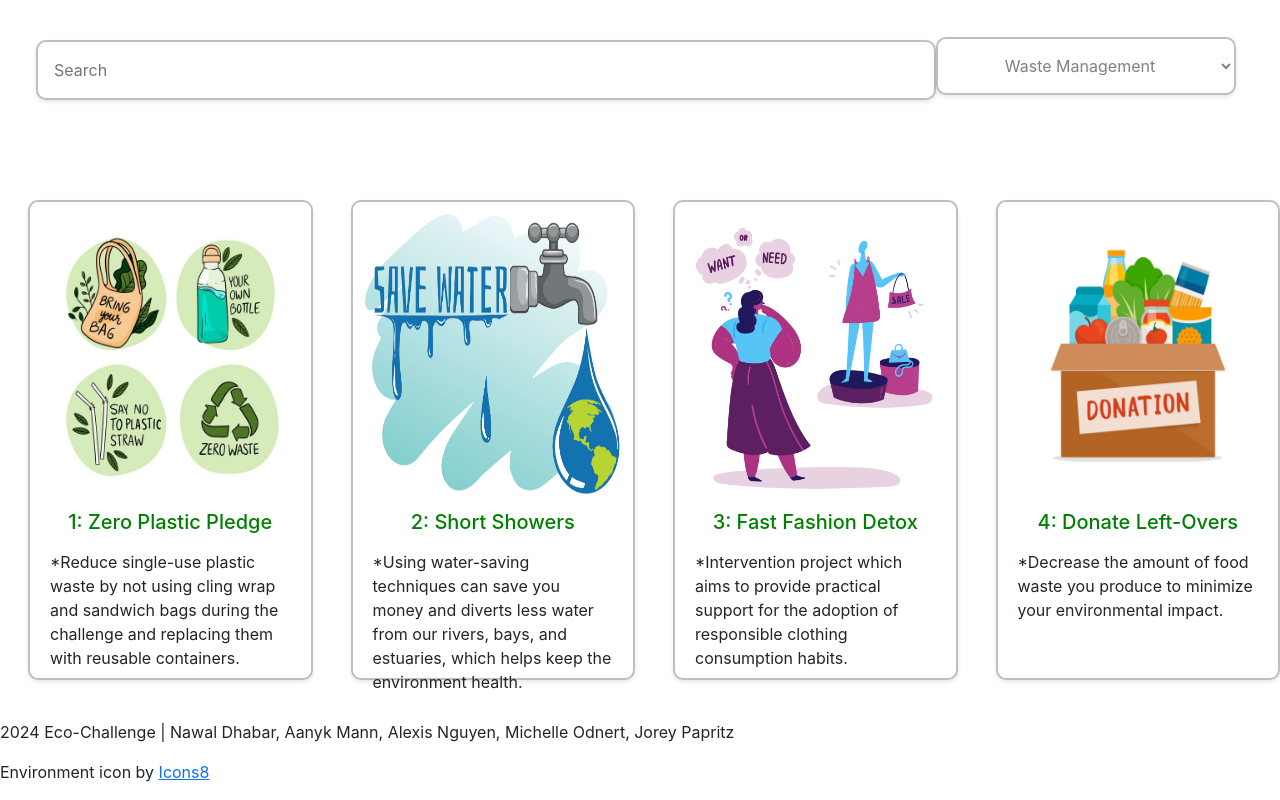
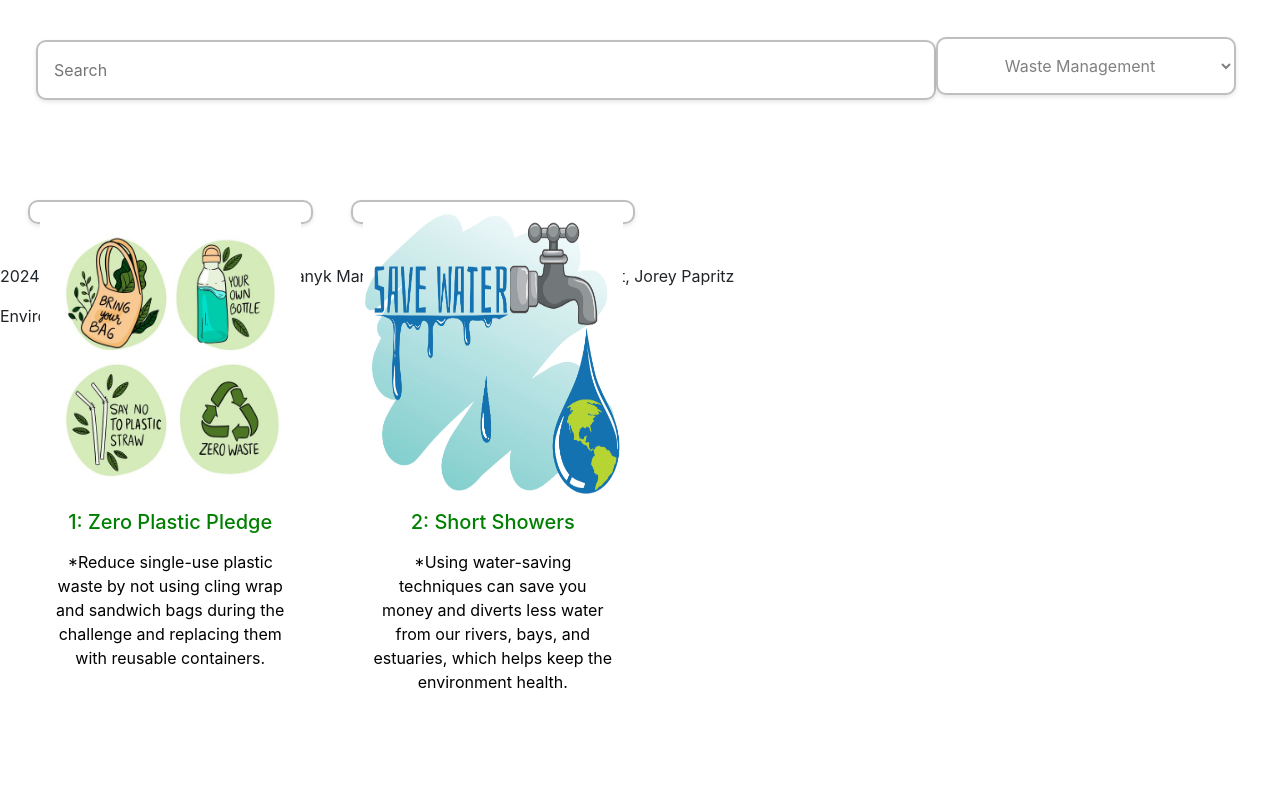
Before and after one commit to UW-INFO442-SP24/ecolo-me, a React (Create React App) app: page / in a window 1280 px wide. Shown: the part 856-1656 px from the top of the page. After the commit the page ends 1576 px from the top, so only its background shows below. Built offline with nearby package versions, Linux system fonts and the light colour scheme.

Commit message:
testing card flipping

```diff
--- a/src/components/Cards.js
+++ b/src/components/Cards.js
@@ -38,36 +38,36 @@ function Cards() {
             <section>
                 <div className="card-container">
                     <div className="one-card">
-                    <img src="/img/1wasteimage.webp" className="one-card-image" alt="First Image"/>
+                        <div className="card-inner">
+                            <div className="card-front">
+                                <img src="/img/1wasteimage.webp" className="one-card-image" alt="First Image" />
                                 <div className="one-card-body">
                                     <h5 className="one-card-title">1: Zero Plastic Pledge</h5>
                                     <p className="one-card-text">*Reduce single-use plastic waste by not using cling wrap and sandwich bags during the challenge and replacing them with reusable containers.</p>
                                 </div>
                             </div>
+                            <div className="card-back">
+                                <p>By reducing your single-use plastic waste, you can significantly reduce your environmental impact. Plastic pollution is a major issue, and it's important to make conscious efforts to reduce our reliance on single-use plastics.</p>
+                            </div>
+                        </div>
+                    </div>
 
                     <div className="one-card">
-                    <img src="/img/2water.jpeg" className="one-card-image" alt="Second Image"/>
+                        <div className="card-inner">
+                            <div className="card-front">
+                                <img src="/img/2water.jpeg" className="one-card-image" alt="Second Image" />
                                 <div className="one-card-body">
                                     <h5 className="one-card-title">2: Short Showers</h5>
                                     <p className="one-card-text">*Using water-saving techniques can save you money and diverts less water from our rivers, bays, and estuaries, which helps keep the environment health.</p>
                                 </div>
                             </div>
-
-                <div className="one-card">
-                    <img src="/img/3fashion.webp" className="one-card-image" alt="Third Image"/>
-                    <div className="one-card-body">
-                        <h5 className="one-card-title">3: Fast Fashion Detox</h5>
-                        <p className="one-card-text">*Intervention project which aims to provide practical support for the adoption of responsible clothing consumption habits.</p>
+                            <div className="card-back">
+                                <p>Taking shorter showers can significantly reduce your water consumption, which is beneficial for both the environment and your wallet. By conserving water, you're helping to preserve this precious resource and maintain healthy ecosystems.</p>
+                            </div>
                         </div>
                     </div>
 
-                <div className="one-card">
-                    <img src="/img/4donatefood.jpeg" className="one-card-image" alt="Second Image"/>
-                    <div className="one-card-body">
-                        <h5 className="one-card-title">4: Donate Left-Overs</h5>
-                        <p className="one-card-text">*Decrease the amount of food waste you produce to minimize your environmental impact.</p>
-                    </div>
-                </div>
+                    {/* Add the remaining cards with the same structure */}
                 </div>
             </section>
         </div>
--- a/src/index.css
+++ b/src/index.css
@@ -210,6 +210,38 @@ label {
     margin-bottom:2vh;
 }
 
+.card-inner {
+    position: relative;
+    width: 100%;
+    height: 100%;
+    text-align: center;
+    transition: transform 0.8s;
+    transform-style: preserve-3d;
+  }
+
+  .one-card:hover .card-inner {
+    transform: rotateY(180deg);
+  }
+
+  .card-front, .card-back {
+    position: absolute;
+    width: 100%;
+    height: 100%;
+    -webkit-backface-visibility: hidden;
+    backface-visibility: hidden;
+  }
+
+  .card-front {
+    background-color: #bbb;
+    color: black;
+  }
+
+  .card-back {
+    background-color: #2980b9;
+    color: white;
+    transform: rotateY(180deg);
+  }
+
 /* RESOURCES PAGE STYLING */
 .resources-page {
     padding: 20px;
```
Lines whose indentation alone changed are shown as unchanged.
